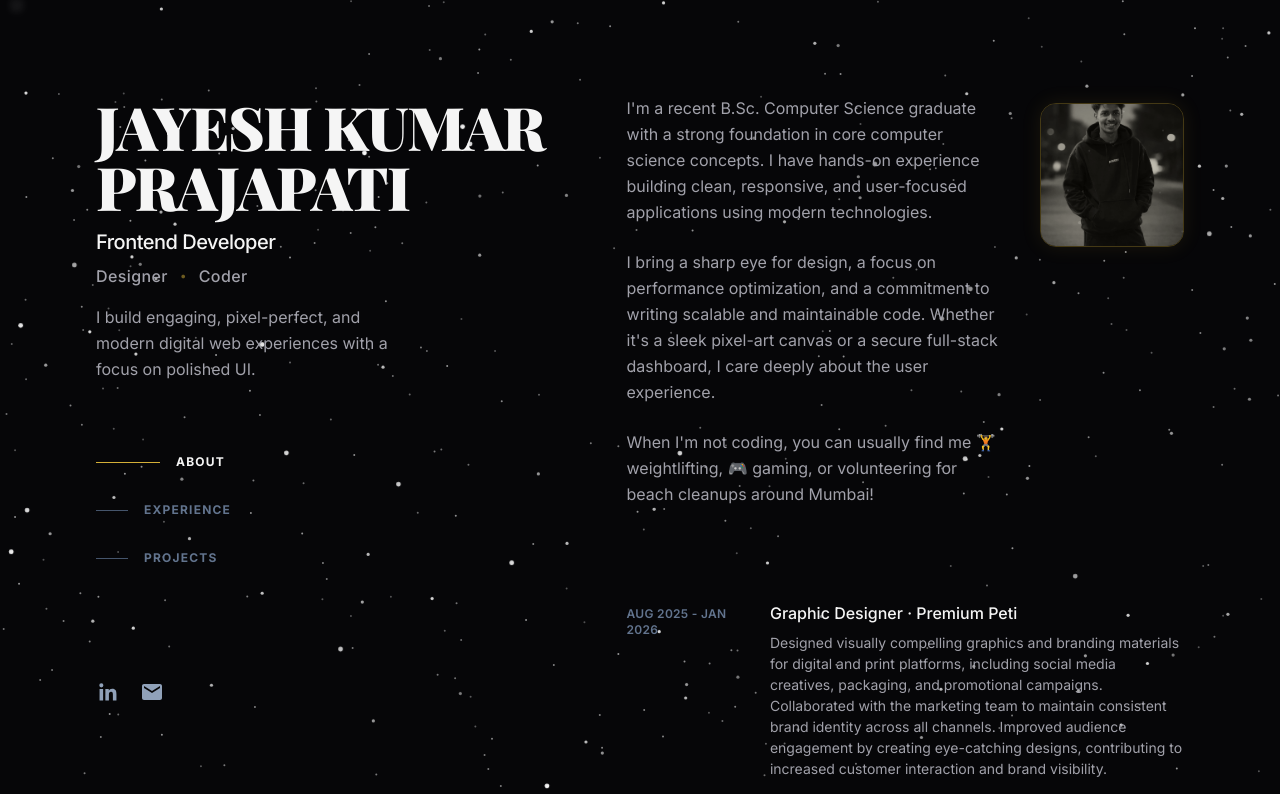
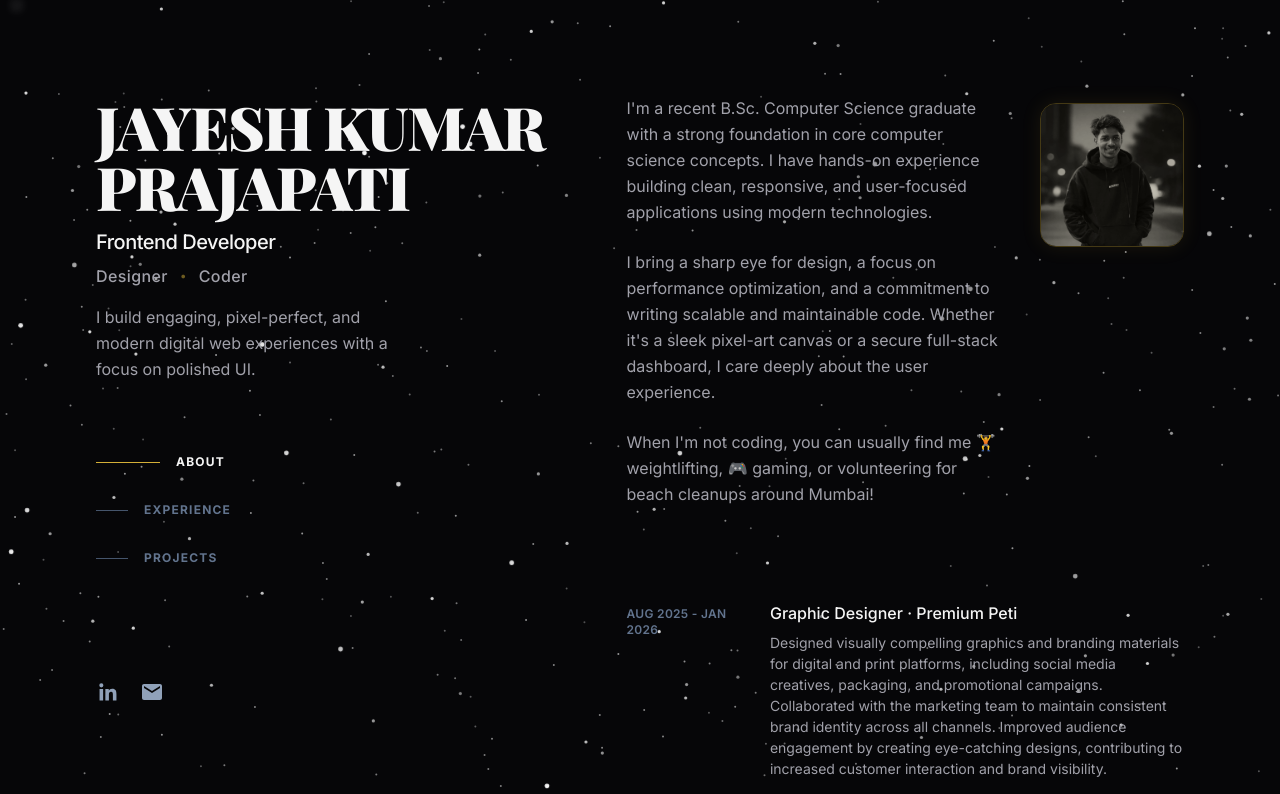
Before and after one commit to jaggutech24-maker/portfolio-website, a React (Vite) app: page / in a window 1280 px wide. Shown: the top 794 px of the page. Built offline with nearby package versions, Linux system fonts and the light colour scheme; a web font is replaced by a local one.

Commit message:
fix(about): adjust profile image focal crop to show face

```diff
--- a/src/components/About.tsx
+++ b/src/components/About.tsx
@@ -21,7 +21,7 @@
           <img
             src={profileImg}
             alt="Jayesh Kumar Prajapati"
-            className="w-full h-full object-cover grayscale opacity-80 group-hover:grayscale-0 group-hover:opacity-100 transition-all duration-500 transform group-hover:scale-105"
+            className="w-full h-full object-cover object-[center_15%] grayscale opacity-80 group-hover:grayscale-0 group-hover:opacity-100 transition-all duration-500 transform group-hover:scale-105"
           />
         </div>
 
```
